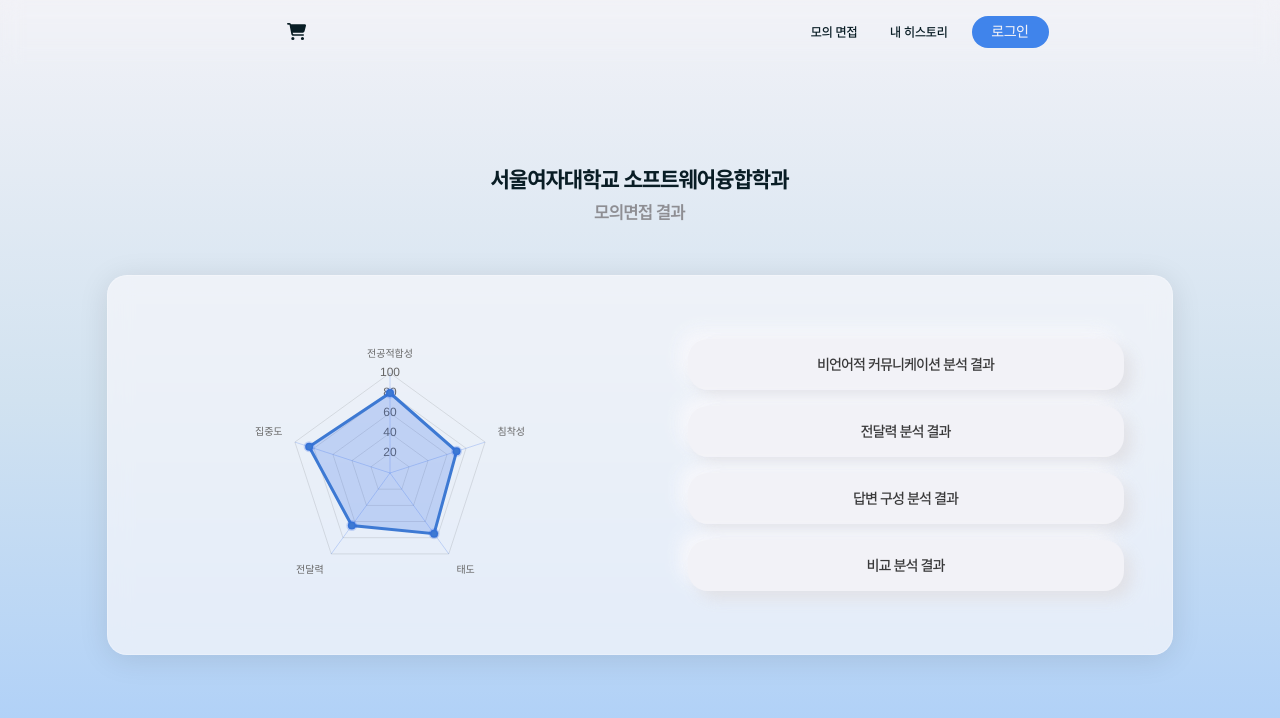
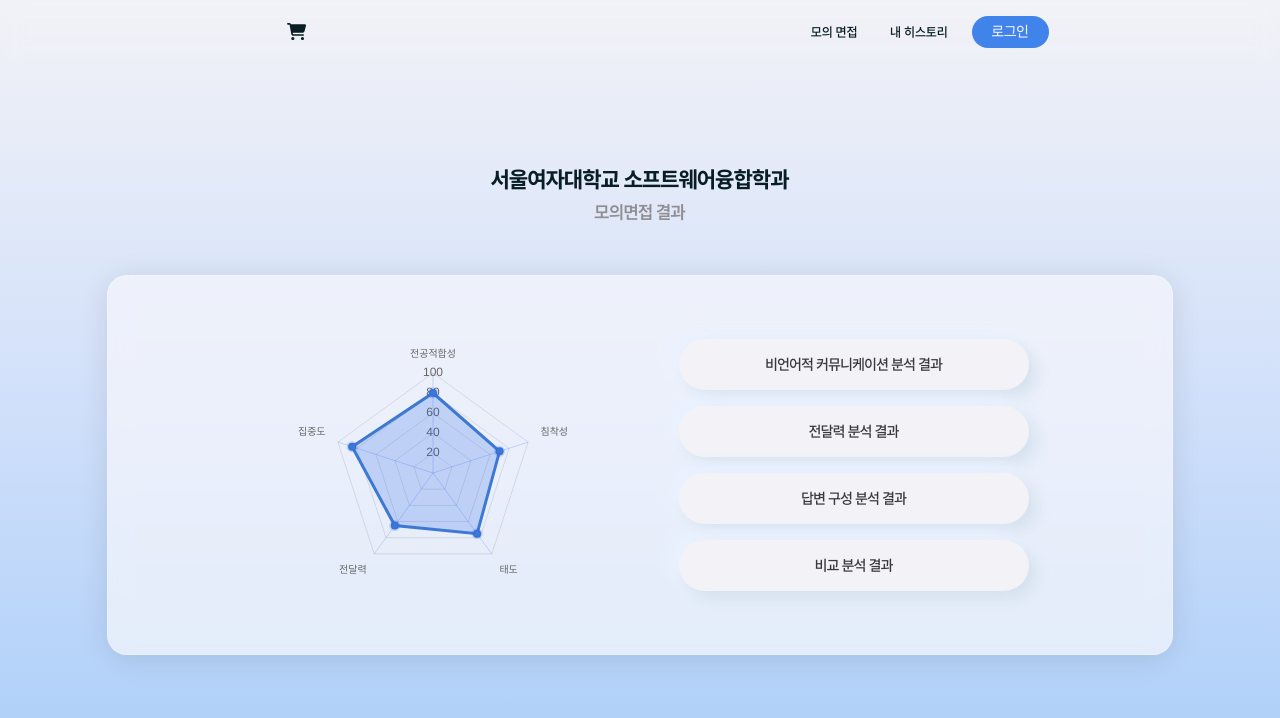
Before and after one commit to SWUNITZEL/fiterview_frontend, a React (Create React App) app: page /result in a window 1280 px wide. Shown: the top 718 px of the page. Built offline with nearby package versions, Linux system fonts and the light colour scheme; the HTML template or start-up script is replaced by a standard one; a web font is replaced by a local one.

Commit message:
Chore: css 수정

```diff
--- a/src/App.css
+++ b/src/App.css
@@ -17,7 +17,7 @@
   --gradient-1: linear-gradient(to right, var(--primary-hover) 50%, var(--tertiary-hover) 100%);
   --gradient-2: linear-gradient(90deg, var(--primary-light), var(--tertiary-color));
   --gradient-3: linear-gradient(90deg, #A9CDF9, #FEB6AB);
-  --gradient-4: linear-gradient(to top,#A9CDF9, #d1e2f0, transparent);
+  --gradient-4: linear-gradient(to top, #A9CDF9, #d1e0fa, transparent);
 
 
   --text-color: #091D25;
--- a/src/pages/resultReport/ReportMain.css
+++ b/src/pages/resultReport/ReportMain.css
@@ -83,7 +83,7 @@
   flex-direction: column;
   gap: 1rem;
   justify-content: center;
-  padding: 1rem;
+  padding-left:2rem;
 }
 
 .nav-button {
@@ -97,20 +97,22 @@
   text-align: center;
   cursor: pointer;
   transition: all 0.3s ease;
-  width: 100%;
-  border-radius: 20px;
-  border-radius: 20px;
+  width: 350px;
+  /* max-width: 300px; */
+  border-radius: 9999px;
+  box-shadow:
+    8px 8px 16px #d6e1ee,
+    -8px -8px 16px #eaf2ff;
 }
 
 .nav-button:hover {
-  transform: scale(0.99);
+  /* transform: scale(0.99); */
   color: var(--text-color);
-  background-color: #e9e9ed;
+  background-color:  #eaf2ff;
   /* background: rgba(var(--background-color-shadow), 1); */
-  border-radius: 20px;
   box-shadow:
     inset 6px 6px 10px rgba(91, 91, 93, 0.05),
-    inset -6px -6px 10px var(--background-color-shadow);
+    inset -6px -6px 10px #d6e1ee;
 }
 
 /* 반응형 디자인 */
--- a/src/pages/resultReport/ReportMain.jsx
+++ b/src/pages/resultReport/ReportMain.jsx
@@ -67,7 +67,7 @@ const ReportMain = () => {
             <h2 className="university-info">{data.university} {data.department}</h2>
             <h3 className="interview-info">모의면접 결과</h3>
           </div>
-        <div className="report-card">
+        <div className="report-card child-row-center">
 
           <div className="report-data">
             <div className="chart-container">
```
